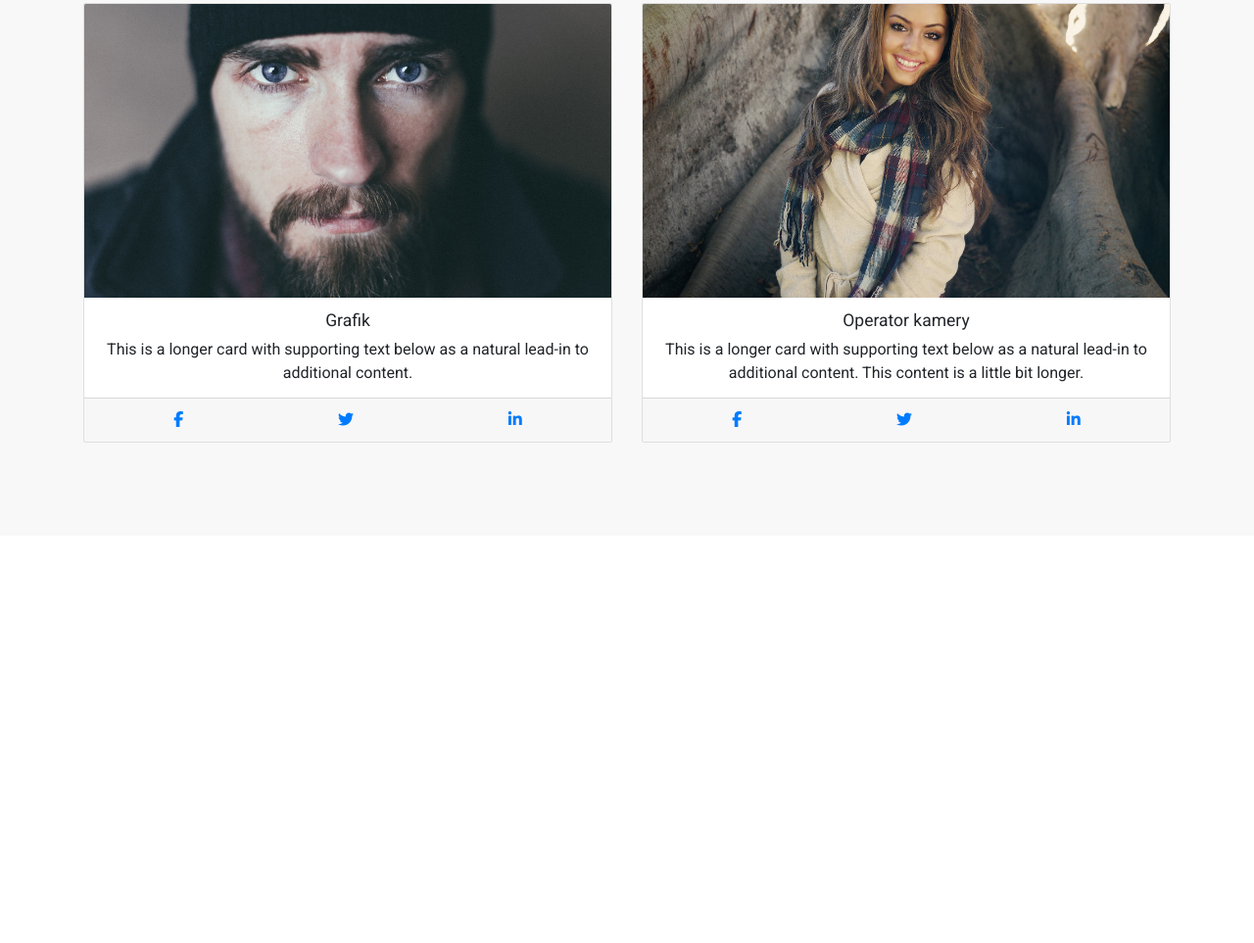
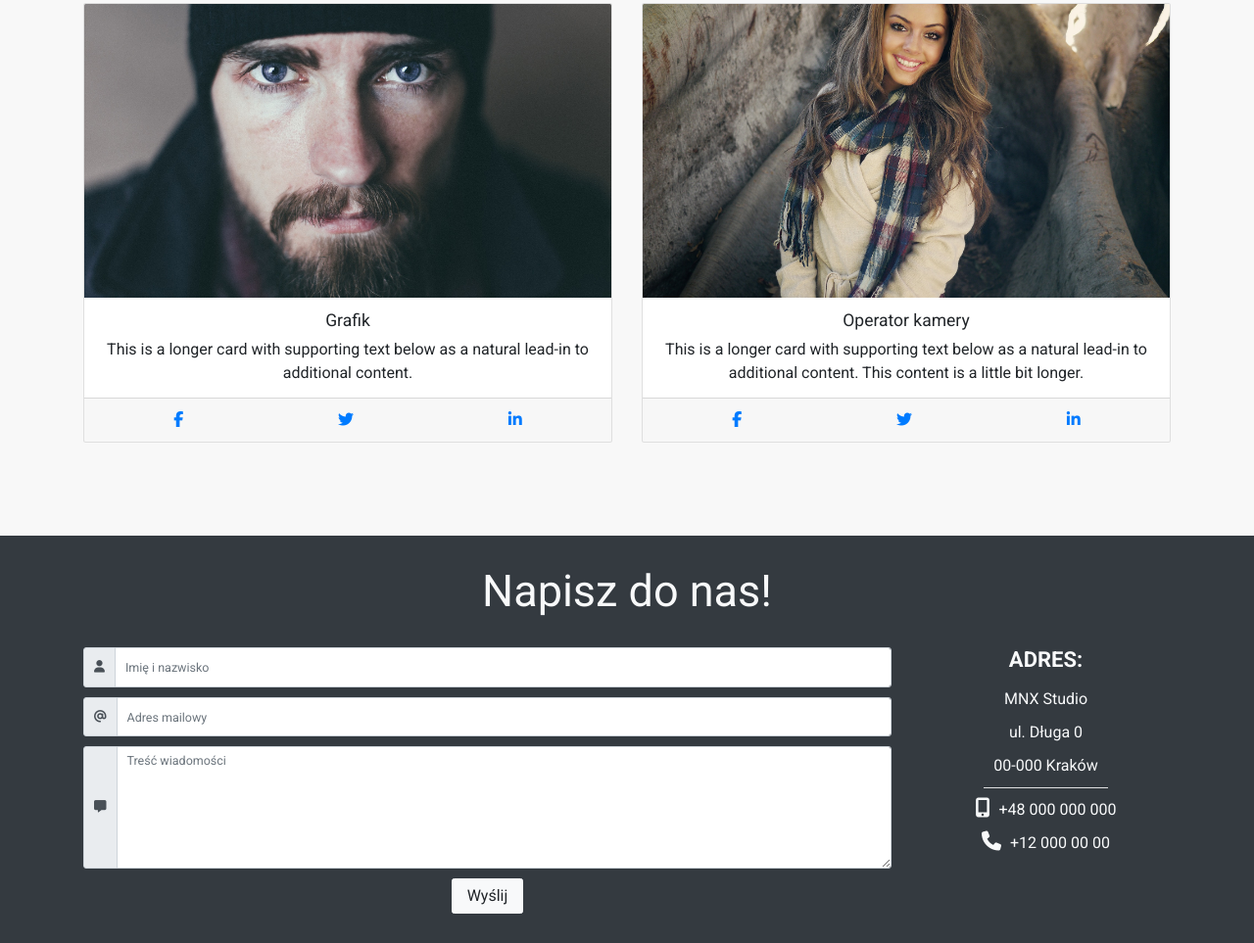
Before and after one commit to paveldabrowski/MNX-Studio, a plain HTML site: page index.html in a window 1280 px wide. Shown: the part 2020-2983 px from the top of the page at 98% size. Before the commit the page ends 2567 px from the top, so only its background shows below. Drawn offline with nearby package versions, Linux system fonts and the light colour scheme.

Commit message:
contact end

```diff
--- a/index.html
+++ b/index.html
@@ -223,7 +223,52 @@
             </div>
         </section>
 
+        <section id="contact" class="bg-dark text-light">
+            <div class="container text-center py-5">
+                <p class="display-3 mb-lg-5">Napisz do nas!</p>
+                <div class="row">
+                    <div class="my-5 m-lg-0 col-lg-3 contact-info order-lg-1">
+                        <h3>Adres:</h3>
+                        <p>MNX Studio</p>
+                        <p>ul. Długa 0</p>
+                        <p>00-000 Kraków</p>
+                        <hr class="w-50 w-lg-75 mx-auto bg-light">
+                        <p><i class="fas fa-mobile-alt"></i> +48 000 000 000</p>
+                        <p><i class="fas fa-phone"></i> +12 000 00 00</p>
+                    </div>
+                    <div class="col-lg-9">
+                        <form>
+                            <div class="input-group input-group-lg mb-3">
+                                <div class="input-group-prepend">
+                                    <span class="input-group-text">
+                                        <i class="fas fa-user"></i>
+                                    </span>
+                                </div>
+                                <input type="text" class="form-control" placeholder="Imię i nazwisko">
+                            </div>
+                            <div class="input-group input-group-lg mb-3">
+                                <div class="input-group-prepend">
+                                    <span class="input-group-text">
+                                        <i class="fas fa-at"></i>
+                                    </span>
+                                </div>
+                                <input type="text" class="form-control" placeholder="Adres mailowy">
+                            </div>
+                            <div class="input-group input-group-lg mb-3">
+                                <div class="input-group-prepend">
+                                    <span class="input-group-text">
+                                        <i class="fas fa-comment-alt"></i>
+                                    </span>
+                                </div>
+                                <textarea rows="6" class="form-control" placeholder="Treść wiadomości"></textarea>
+                            </div>
+                            <input type="submit" value='Wyślij' class="btn btn-light px-4 py-2 submit-btn">
 
+                        </form>
+                    </div>
+                </div>
+            </div>
+        </section>
     </main>
 
     <script src="https://code.jquery.com/jquery-3.5.1.slim.min.js"
--- a/style.css
+++ b/style.css
@@ -80,7 +80,6 @@ header .btn {
 }
 
 /* TEAM */
-
 #team {
     padding: 8rem 0;
     background-color: rgb(248, 248, 248);
@@ -90,3 +89,27 @@ header .btn {
     height: 300px;
     object-fit: cover;
 }
+
+/* CONTACT */
+
+#contact h3 {
+    margin-bottom: 1.5rem;
+    font-weight: bold;
+    font-size: 2.2rem;
+    text-transform: uppercase;
+}
+
+#contact .contact-info .fas {
+    margin-right: .5rem;
+    font-size: 2rem;
+    font-weight: bold;
+}
+
+#contact .submit-btn {
+    font-size: 1.6rem;
+}
+
+#contact .input-group-lg .custom-select,
+#contact .input-group-lg .form-control:not(textarea){
+    height: calc(1.5em + 2rem + 2px);
+}
```
